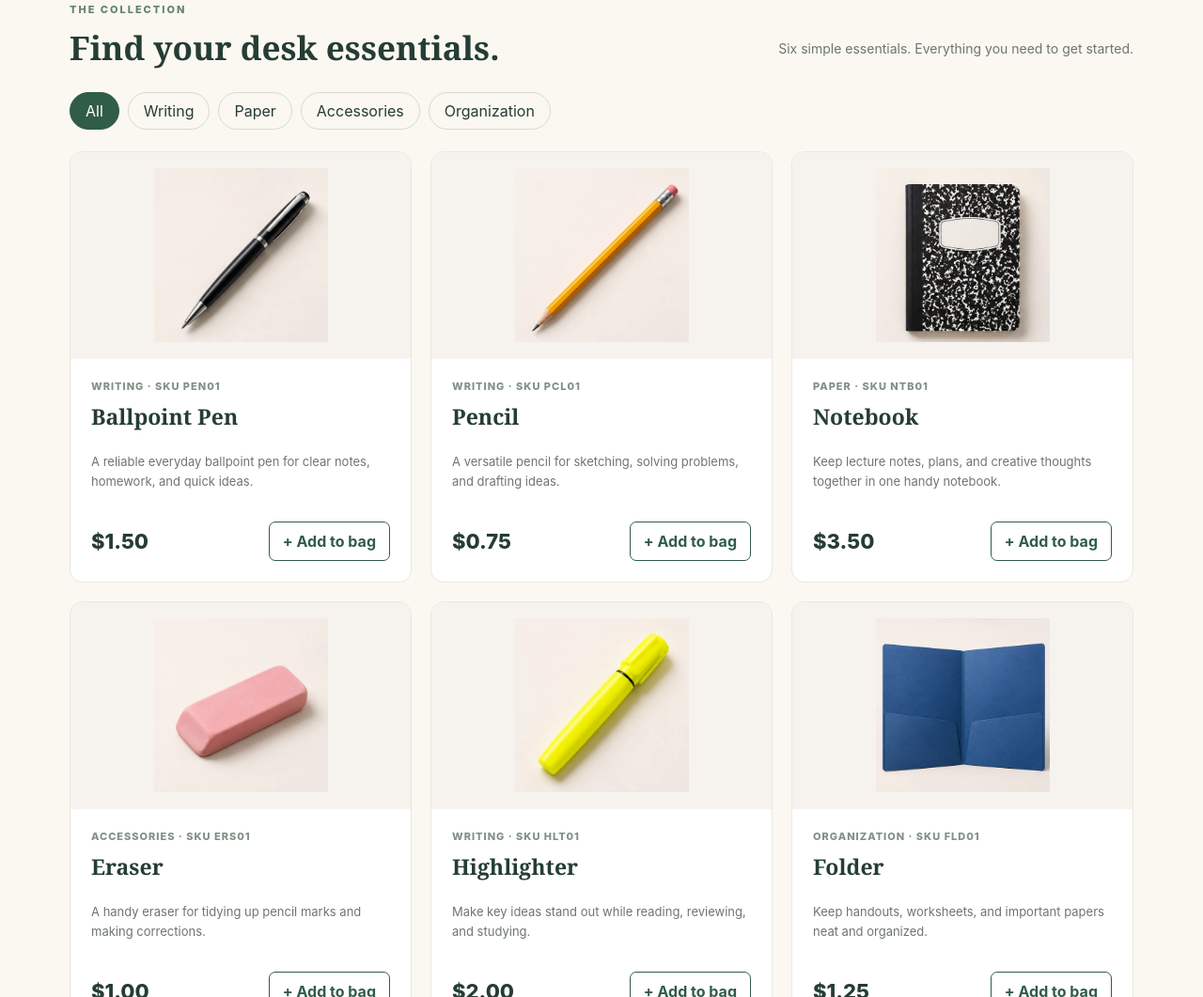
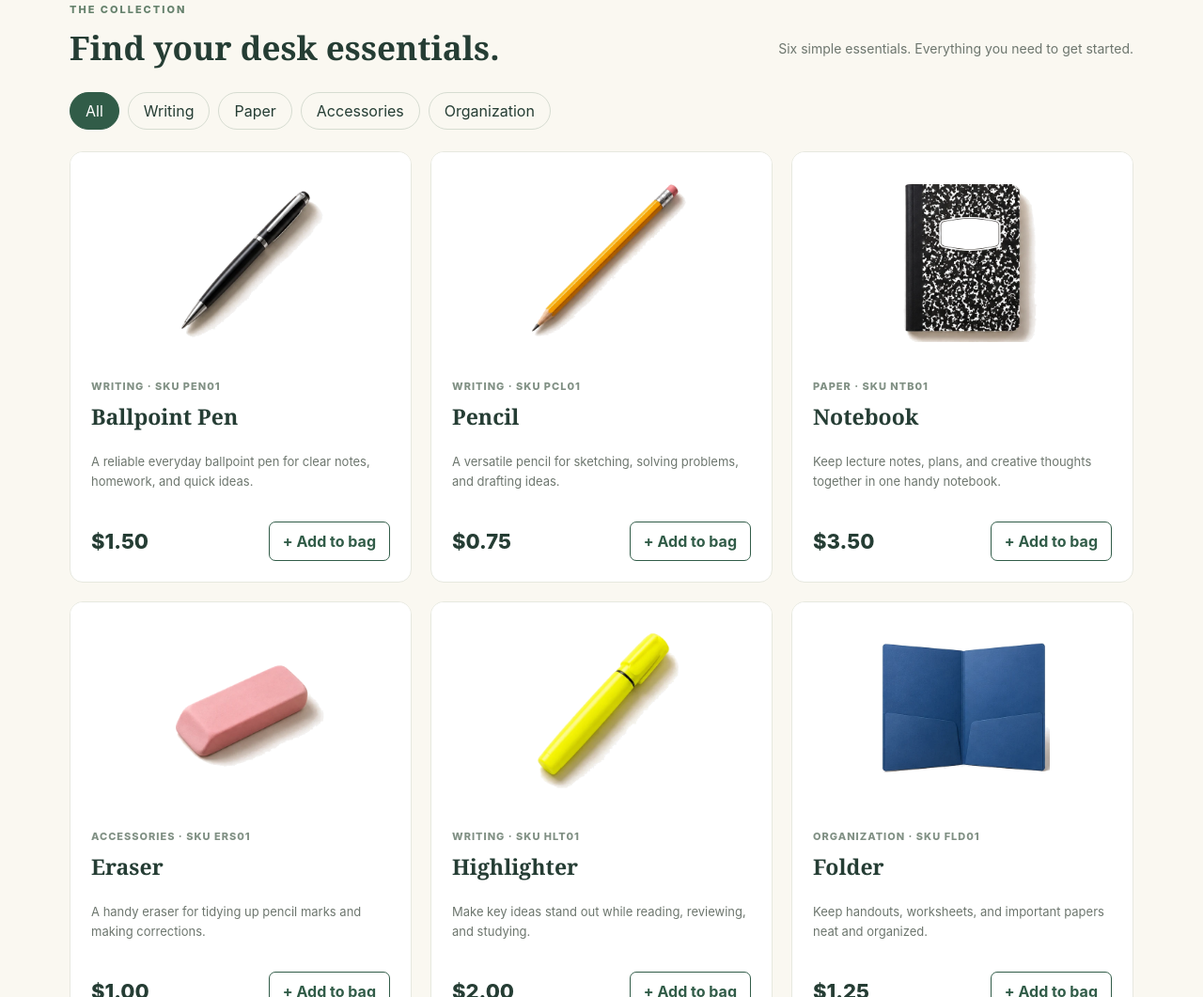
Before and after one commit to MonicaLin0120/paper-and-pen, a plain HTML site: page index.html in a window 1280 px wide. Shown: the part 1815-2876 px from the top of the page at 94% size. Drawn offline with Linux system fonts and the light colour scheme.

Commit message:
Add files via upload

```diff
--- a/index.html
+++ b/index.html
@@ -14,6 +14,9 @@
 .productArt img{display:block!important;flex:0 1 auto!important;width:auto!important;height:100%!important;max-width:100%!important;max-height:185px!important;object-fit:contain!important;object-position:center!important}
 .product:hover .productArt img{transform:none!important}
 @media(max-width:600px){.productArt{height:190px!important}.productArt img{max-height:155px!important}}
+
+.productArt,.product:nth-child(n) .productArt{background:#fff!important}
+.productArt img{mix-blend-mode:normal!important}
 </style>
 </head>
 <body>
@@ -29,12 +32,12 @@
 // Product names, IDs, prices, and initial stock come from the provided Products table.
 // Stock reflects the example sale, receipt, and return transactions in the assignment.
 const products=[
-{id:1,sku:'pen01',name:'Ballpoint Pen',price:150,stock:51,category:'Writing',image:'ballpoint-pen.webp',description:'A reliable everyday ballpoint pen for clear notes, homework, and quick ideas.'},
-{id:2,sku:'pcl01',name:'Pencil',price:75,stock:58,category:'Writing',image:'pencil.webp',description:'A versatile pencil for sketching, solving problems, and drafting ideas.'},
-{id:3,sku:'ntb01',name:'Notebook',price:350,stock:40,category:'Paper',image:'notebook.webp',description:'Keep lecture notes, plans, and creative thoughts together in one handy notebook.'},
-{id:4,sku:'ers01',name:'Eraser',price:100,stock:39,category:'Accessories',image:'eraser.webp',description:'A handy eraser for tidying up pencil marks and making corrections.'},
-{id:5,sku:'hlt01',name:'Highlighter',price:200,stock:25,category:'Writing',image:'highlighter.webp',description:'Make key ideas stand out while reading, reviewing, and studying.'},
-{id:6,sku:'fld01',name:'Folder',price:125,stock:45,category:'Organization',image:'folder.webp',description:'Keep handouts, worksheets, and important papers neat and organized.'}
+{id:1,sku:'pen01',name:'Ballpoint Pen',price:150,stock:51,category:'Writing',image:'ballpoint-pen.png',description:'A reliable everyday ballpoint pen for clear notes, homework, and quick ideas.'},
+{id:2,sku:'pcl01',name:'Pencil',price:75,stock:58,category:'Writing',image:'pencil.png',description:'A versatile pencil for sketching, solving problems, and drafting ideas.'},
+{id:3,sku:'ntb01',name:'Notebook',price:350,stock:40,category:'Paper',image:'notebook.png',description:'Keep lecture notes, plans, and creative thoughts together in one handy notebook.'},
+{id:4,sku:'ers01',name:'Eraser',price:100,stock:39,category:'Accessories',image:'eraser.png',description:'A handy eraser for tidying up pencil marks and making corrections.'},
+{id:5,sku:'hlt01',name:'Highlighter',price:200,stock:25,category:'Writing',image:'highlighter.png',description:'Make key ideas stand out while reading, reviewing, and studying.'},
+{id:6,sku:'fld01',name:'Folder',price:125,stock:45,category:'Organization',image:'folder.png',description:'Keep handouts, worksheets, and important papers neat and organized.'}
 ];
 const money=c=>'$'+(c/100).toFixed(2);const cart=new Map();let filter='All',step='bag';const $=id=>document.getElementById(id);
 function renderFilters(){const cats=['All','Writing','Paper','Accessories','Organization'];$('filters').innerHTML=cats.map(c=>`<button class="filter ${filter===c?'active':''}" data-filter="${c}" aria-pressed="${filter===c}">${c}</button>`).join('');document.querySelectorAll('[data-filter]').forEach(b=>b.onclick=()=>{filter=b.dataset.filter;renderFilters();renderProducts()})}
```
Also changed, not shown: ballpoint-pen.png (added), eraser.png (added), folder.png (added), highlighter.png (added), notebook.png (added), pencil.png (added).
